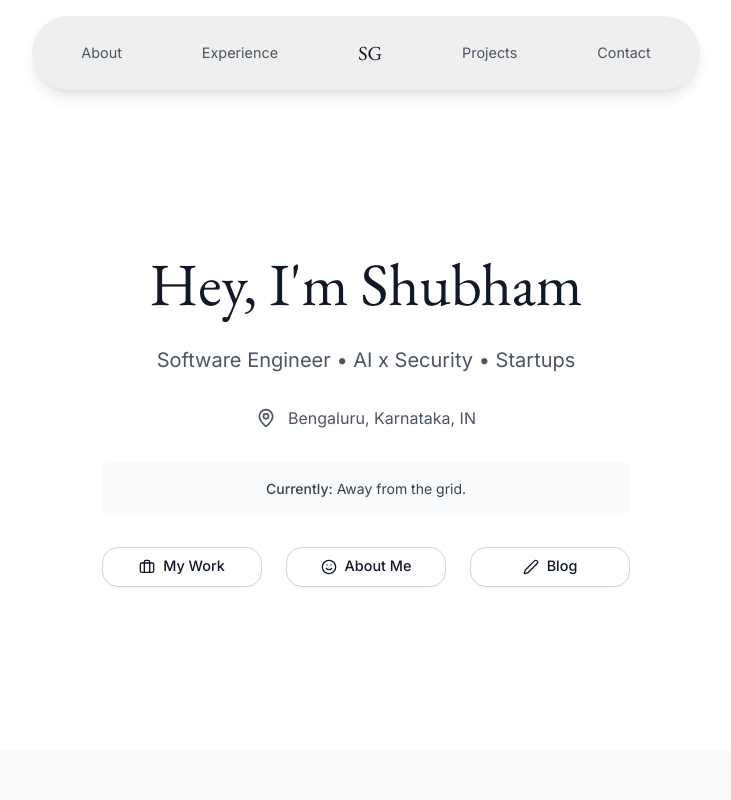
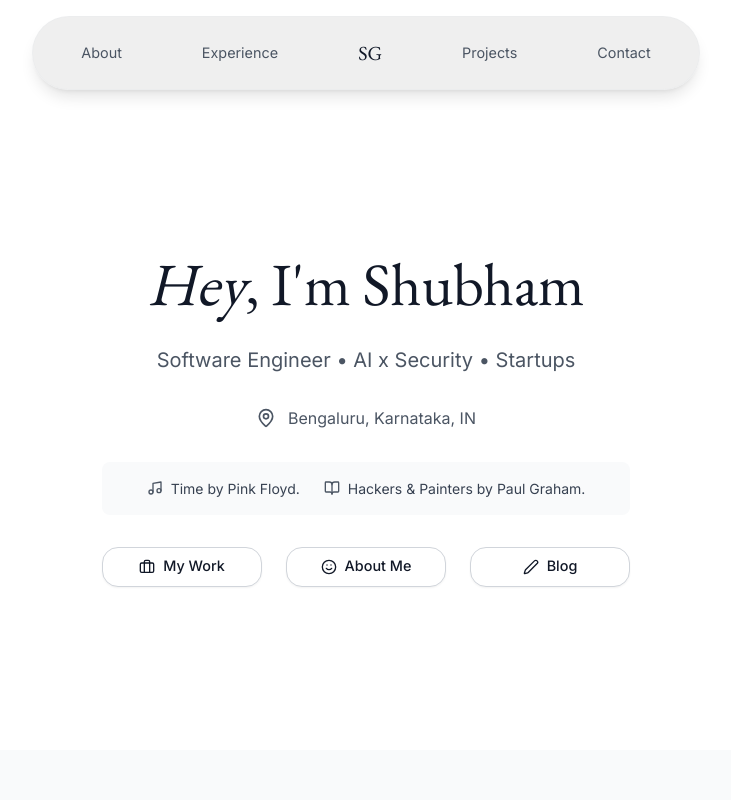
Before and after one commit to shubhamessier/gaurshubham.com, a Next.js app: page / in a window 1280 px wide. Shown: the top 800 px of the page, without its empty margins (274-1005 px from the left). Built offline with nearby package versions, Linux system fonts and the light colour scheme.

Commit message:
added status

```diff
--- a/app/page.tsx
+++ b/app/page.tsx
@@ -22,6 +22,7 @@ import {
   Instagram,
   Briefcase,
   Clock,
+  Music,
 } from "lucide-react"
 import { Button } from "@/components/ui/button"
 import { AuroraText } from "@/components/magicui/aurora-text";
@@ -47,8 +48,8 @@ export default function Portfolio() {
   const [easterEggActive, setEasterEggActive] = useState(false)
   const [mobileMenuOpen, setMobileMenuOpen] = useState(false)
   const [currentStatus, setCurrentStatus] = useState({
-    availability: portfolioData.status.availability,
-    currentWork: portfolioData.status.currentWork,
+    availability: "Available for new opportunities",
+    currentWork: "AI Compliance systems at Solsphere AI",
     lastUpdated: new Date(),
   })
 
@@ -316,7 +317,7 @@ C6zD8tk=
           <div className="max-w-3xl text-center">
 
             <h1 className="font-heading text-4xl sm:text-6xl lg:text-6xl font-light text-gray-900 mb-8 tracking-normal">
-              Hey, I'm {portfolioData.personal.name}
+              <i>Hey</i>, I'm {portfolioData.personal.name}
             </h1>
             <p className="font-body text-sm sm:text-xl lg:text-xl text-gray-600 mb-8 font-normal">
             Software Engineer • AI x Security • Startups
@@ -330,11 +331,25 @@ C6zD8tk=
               </div>
             </div>
 
-            {/* Current Work Status */}
-            <div className="mb-8 p-4 bg-gray-50 rounded-lg  border-gray-200">
-              <p className="font-body  text-gray-700">
-                <span className="font-medium">Currently:</span> {currentStatus.currentWork}
-              </p>
+
+
+              <div className="flex flex-col gap-4 justify-center mb-8 p-4 bg-gray-50 rounded-lg">
+              {/* <p className="font-body text-sm font-medium text-gray-600 text-center mb-4">Currently: </p> */}
+
+              <div className="flex flex-col sm:flex-row gap-4 sm:gap-6 justify-center">
+                <div className="flex items-center justify-center">
+                  <Music className="w-4 h-4 mr-2 text-gray-600" />
+                  <p className="font-body text-gray-700">
+                    <span className="font-medium"></span> {portfolioData.currentStatus.currentlyListening}
+                  </p>
+                </div>
+                <div className="flex items-center justify-center">
+                  <BookOpen className="w-4 h-4 mr-2 text-gray-600" />
+                  <p className="font-body text-gray-700">
+                    <span className="font-medium"></span> {portfolioData.currentStatus.currentlyReading}
+                  </p>
+                </div>
+              </div>
             </div>
 
             {/* Action Buttons */}
--- a/data/portfolio.json
+++ b/data/portfolio.json
@@ -12,9 +12,9 @@
     "instagram": "https://instagram.com/shubham.git",
     "resume":"https://drive.google.com/file/d/1nrffYR4MkpkcX-ObwCUNItrSlkyWKCCO/view?usp=sharing"
   },
-  "status": {
-    "availability": "Building Meetster.",
-    "currentWork": "Away from the grid."
+  "currentStatus": {
+    "currentlyListening": "Time by Pink Floyd.",
+    "currentlyReading": "Hackers & Painters by Paul Graham."
   },
   "about": {
     "summary": "Software Developer with expertise in AI/ML, reinforcement learning, and secure scalable system design. I've delivered products and services for cybersecurity, production tools, and research. Currently working on AI Compliance systems and finding my next interest.",
```
